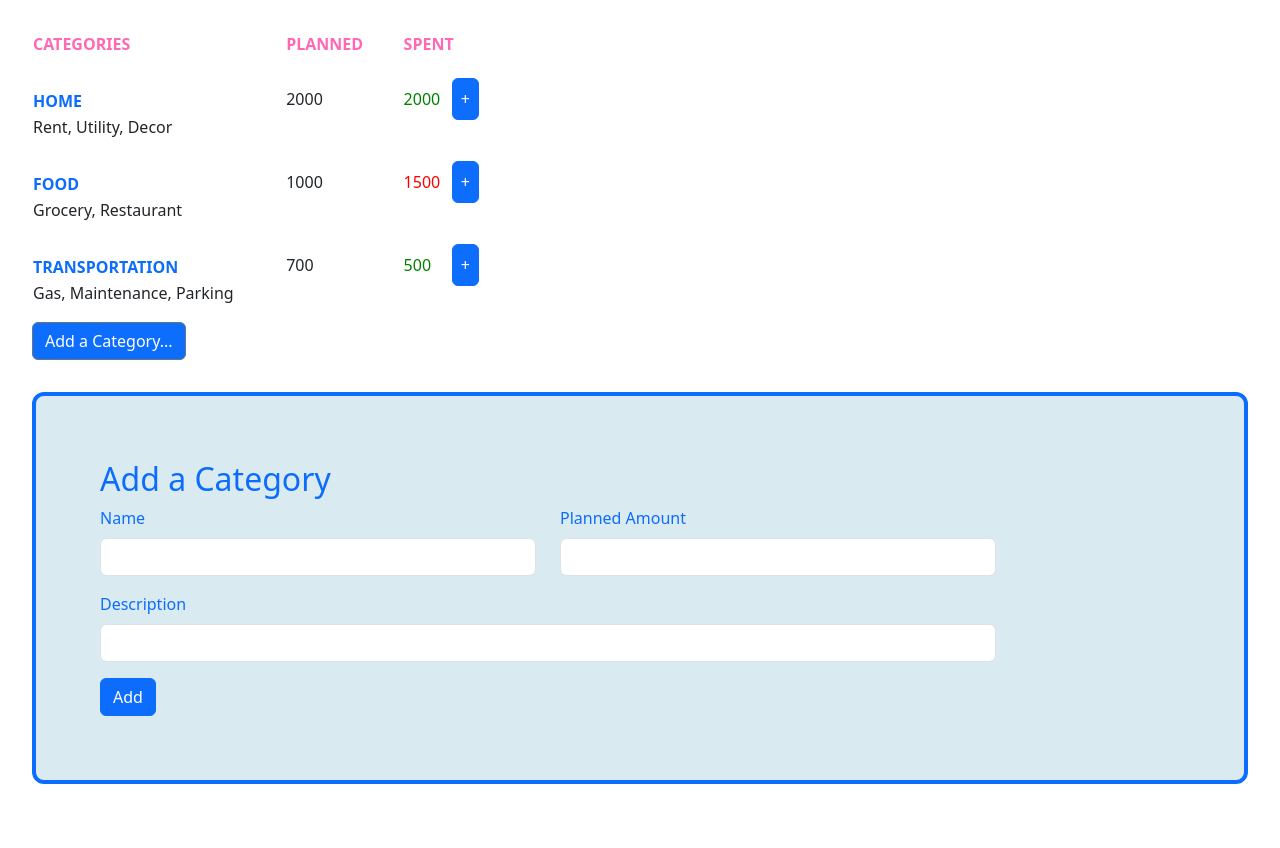
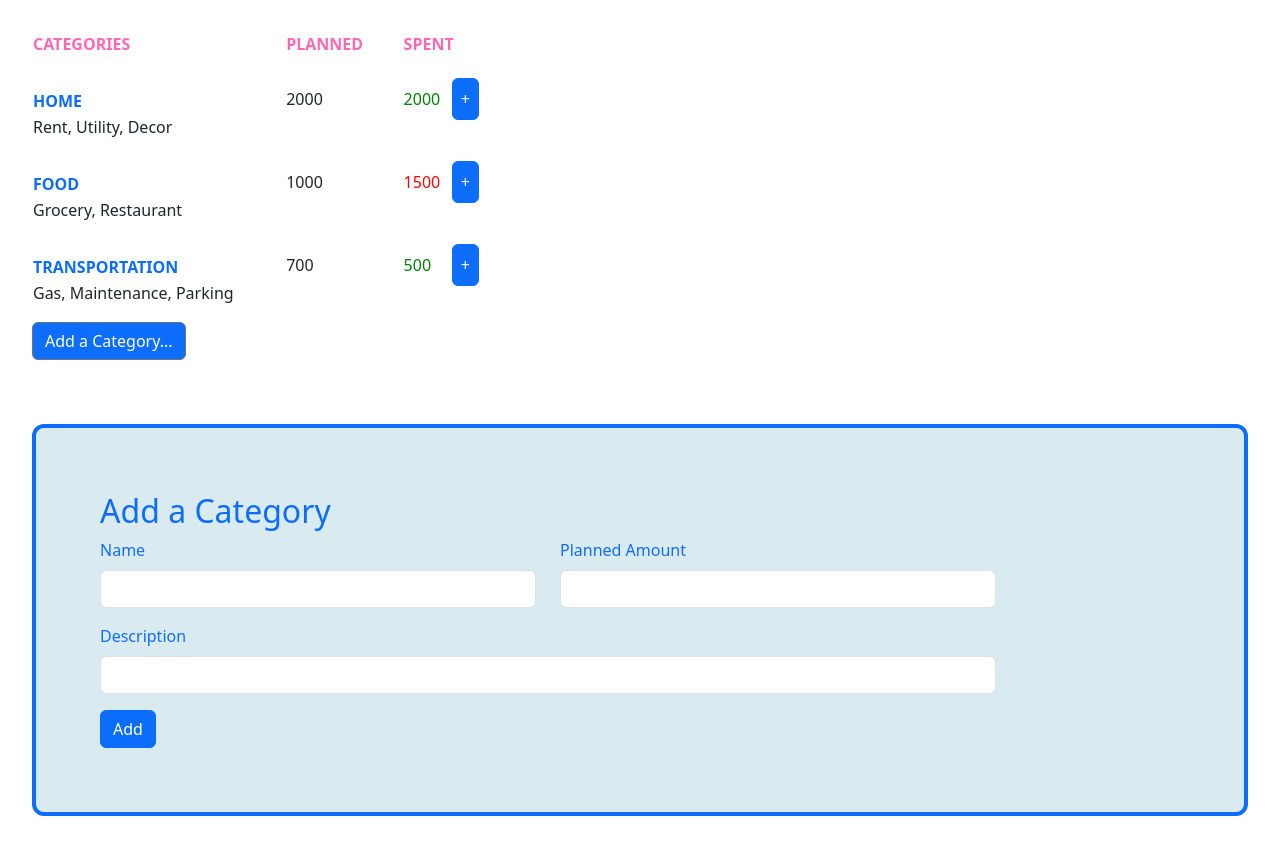
Before and after one commit to delanaeini/budget-app, a React (Create React App) app: page / in a window 1280 px wide. Both pictures are taken after a click on the button "Add a Category...". Before the commit the page ends 816 px from the top, so only its background shows below. Built offline with nearby package versions, Linux system fonts and the light colour scheme.

Commit message:
FormAddCategory bug fix

```diff
--- a/src/FormAddCategory.js
+++ b/src/FormAddCategory.js
@@ -12,8 +12,8 @@ export default function FormAddCategory({ onAddCategory }) {
     if (!name || !plannedAmount) return;
 
     const newCategory = { name, description, plannedAmount };
-
-    onAddCategory(newCategory);
+    let spentAmount = ""; //to add an empty place for spentamount added later
+    onAddCategory({ ...newCategory, spentAmount });
 
     setName("");
     setDescription("");
--- a/src/index.css
+++ b/src/index.css
@@ -7,9 +7,7 @@
 .form-add-category {
   background-color: #daeaf1;
   padding: 4rem;
-  margin-left: 2rem;
-  margin-right: 2rem;
-  margin-bottom: 2rem;
+  margin: 2rem;
   border: 4px solid #0c6dfd;
   border-radius: 12px;
   color: #0c6dfd;
@@ -24,9 +22,7 @@
 .form-add-transaction {
   background-color: #daeaf1;
   padding: 4rem;
-  margin-left: 2rem;
-  margin-right: 2rem;
-  margin-bottom: 2rem;
+  margin: 2rem;
   border: 4px solid #0c6dfd;
   border-radius: 12px;
   color: #0c6dfd;
```
